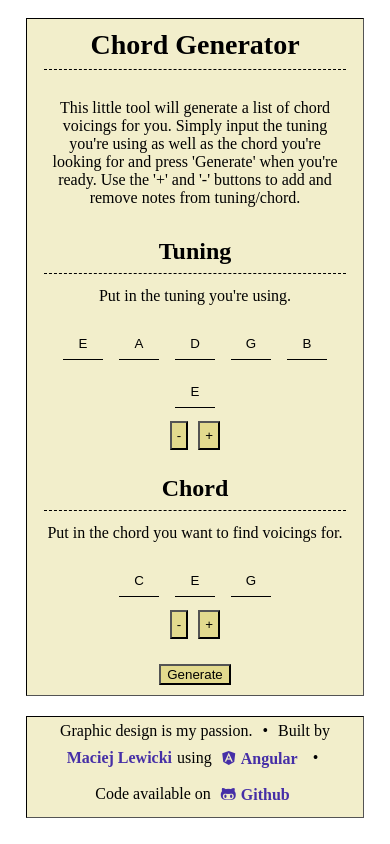
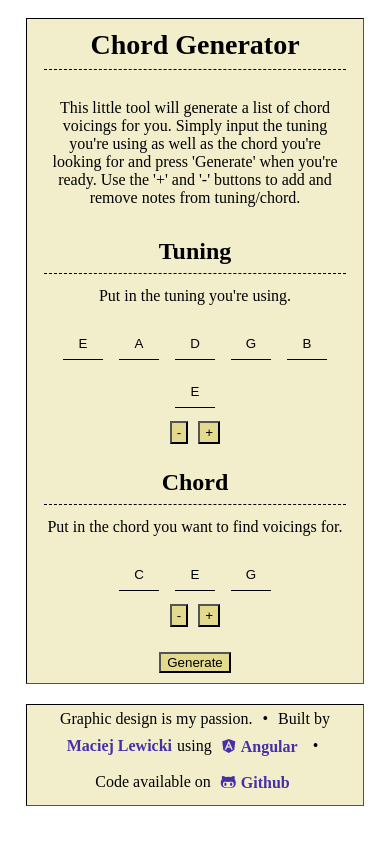
Before and after one commit to mlewicki12/angular-chord-generator, an Angular app: page / in a window 390 px wide. Built offline with nearby package versions, Linux system fonts and the light colour scheme.

Commit message:
fix mobile buttons to be more square shaped

```diff
--- a/src/app/components/chord-menu/chord-menu.component.scss
+++ b/src/app/components/chord-menu/chord-menu.component.scss
@@ -14,7 +14,7 @@
 
     > button {
       margin: 5px;
-      padding: 5px;
+      padding: 2px 5px;
     }
   }
 
```
